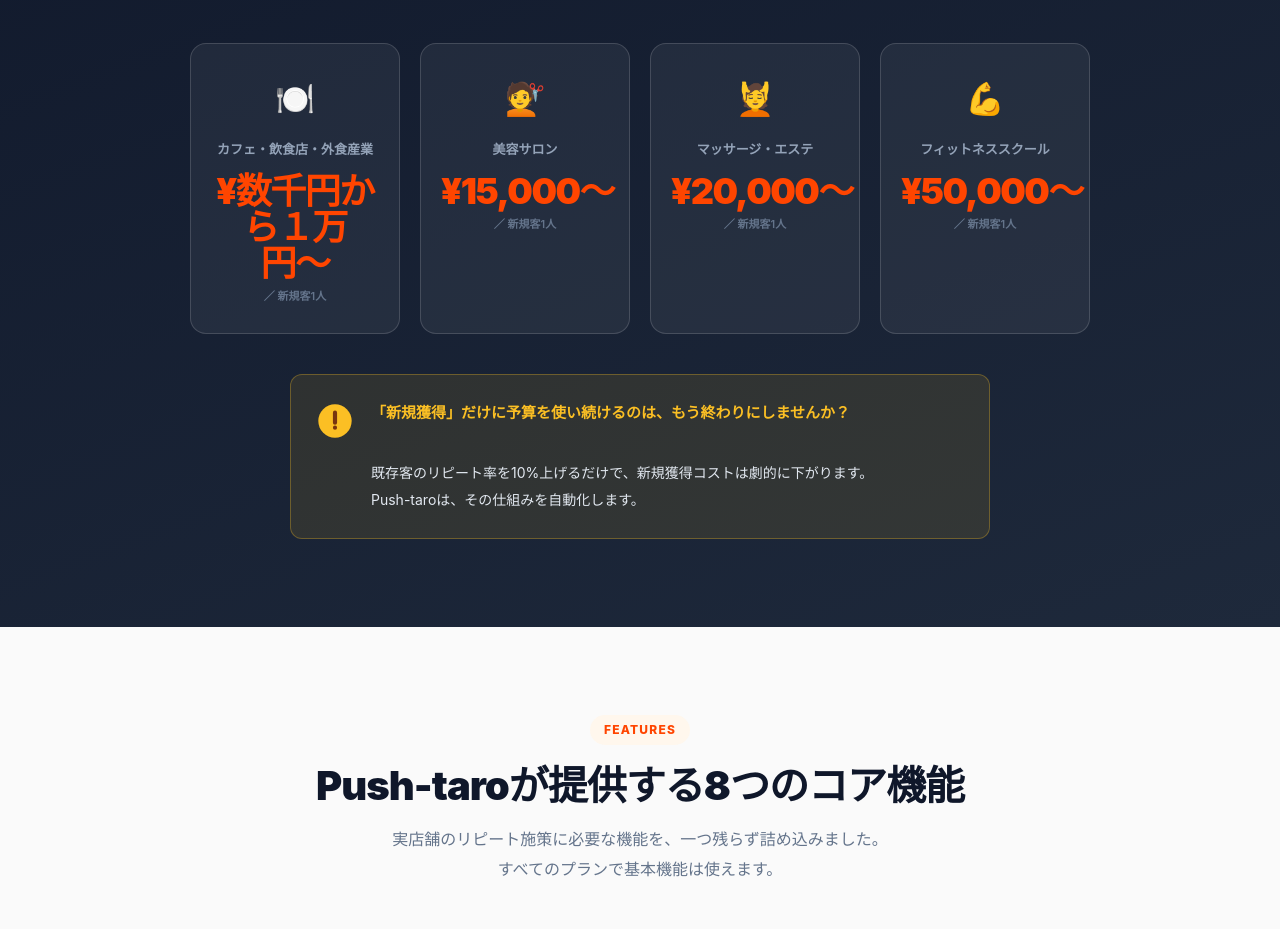
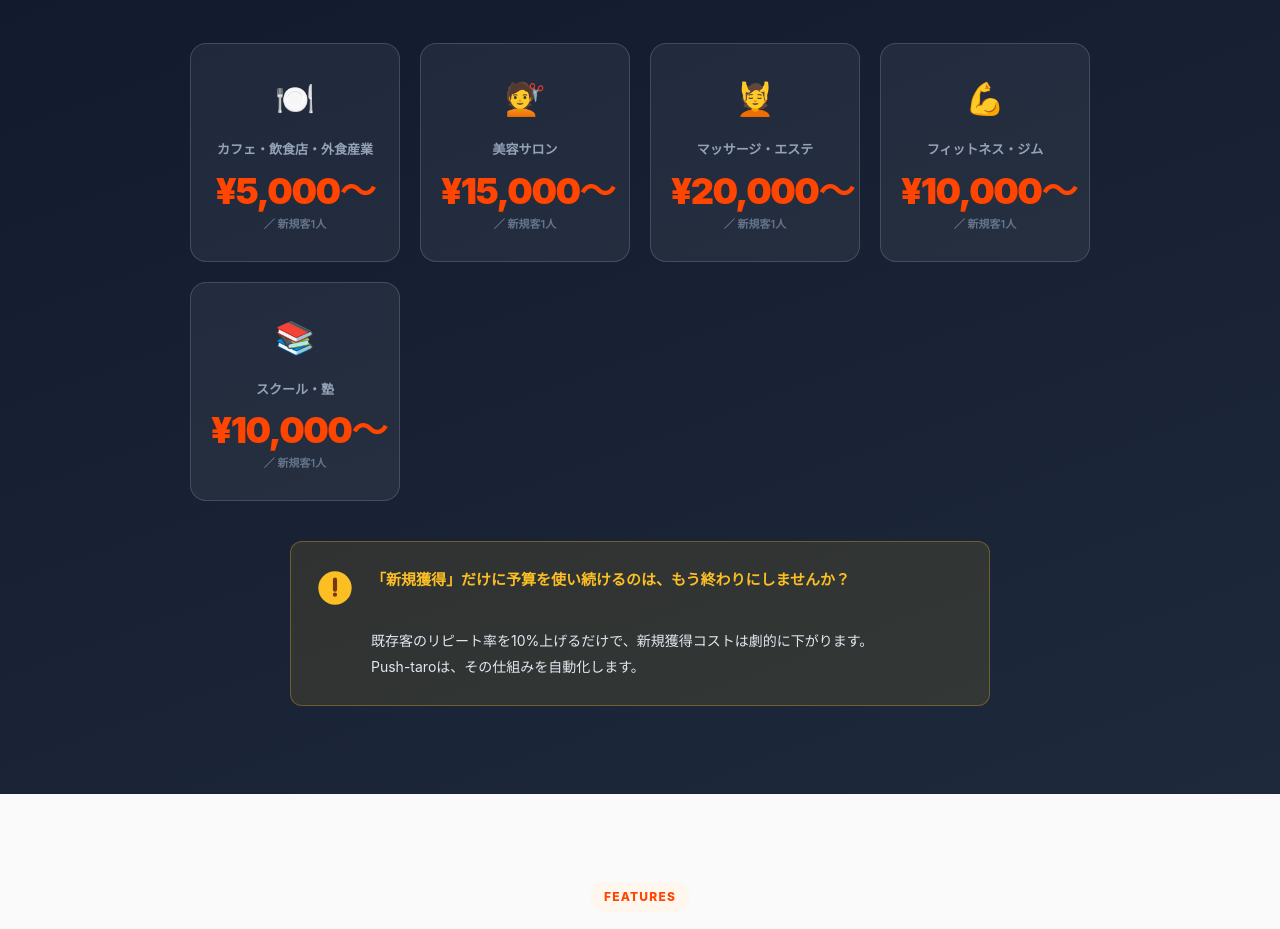
Before and after one commit to thellcishii-lang/push-taro, a Next.js app: page / in a window 1280 px wide. Shown: the part 1960-2889 px from the top of the page. Built offline with nearby package versions, Linux system fonts and the light colour scheme.

Commit message:
Update industry names and values in page.tsx

```diff
--- a/app/page.tsx
+++ b/app/page.tsx
@@ -292,7 +292,7 @@ export default function Home() {
       <div className="cac-card">
         <div className="cac-icon">🍽️</div>
         <div className="cac-industry">カフェ・飲食店・外食産業</div>
-        <div className="cac-value">¥数千円から１万円〜</div>
+        <div className="cac-value">¥5,000〜</div>
         <div className="cac-unit">／ 新規客1人</div>
       </div>
       <div className="cac-card">
@@ -309,8 +309,14 @@ export default function Home() {
       </div>
       <div className="cac-card">
         <div className="cac-icon">💪</div>
-        <div className="cac-industry">フィットネススクール</div>
-        <div className="cac-value">¥50,000〜</div>
+        <div className="cac-industry">フィットネス・ジム</div>
+        <div className="cac-value">¥10,000〜</div>
+        <div className="cac-unit">／ 新規客1人</div>
+      </div>
+        <div className="cac-card">
+        <div className="cac-icon">📚</div>
+        <div className="cac-industry">スクール・塾</div>
+        <div className="cac-value">¥10,000〜</div>
         <div className="cac-unit">／ 新規客1人</div>
       </div>
     </div>
```
